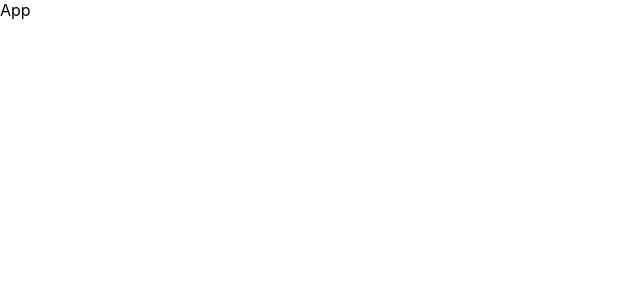
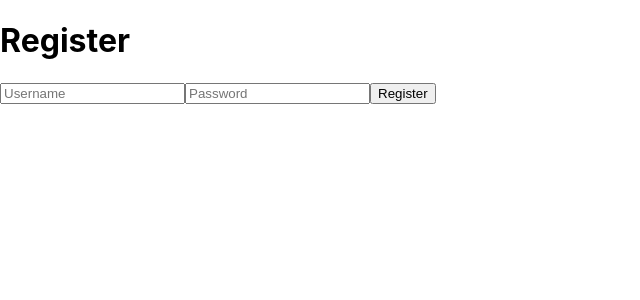
Before and after one commit to KumarShresth7/Blog-App, a React (Create React App) app in the folder client/: page /register in a window 1280 px wide. Shown: the top 300 px of the page, without its empty margins (0-640 px from the left). Built offline with nearby package versions, Linux system fonts and the light colour scheme.

Commit message:
server fixed + routes created

```diff
--- a/client/package.json
+++ b/client/package.json
@@ -6,6 +6,7 @@
     "axios": "^1.7.2",
     "react": "^18.3.1",
     "react-dom": "^18.3.1",
+    "react-router-dom": "^6.24.0",
     "react-scripts": "5.0.1"
   },
   "scripts": {
--- a/client/src/App.js
+++ b/client/src/App.js
@@ -1,8 +1,28 @@
-import React from 'react'
+import React, { useEffect, useState } from 'react'
+import { BrowserRouter as Router, Route, Routes, Navigate } from 'react-router-dom'
+import BlogList from './components/BlogList'
+import NewPost from './components/NewPost'
+import Login from './pages/Login'
+import Register from './pages/Register'
 
 const App = () => {
+  const [token, setToken] = useState(localStorage.getItem('token'))
+
+  useEffect(() => {
+    const token = localStorage.getItem('token')
+    if (token)
+      setToken(token)
+  }, [])
+
   return (
-    <div>App</div>
+    <Router>
+      <Routes>
+        <Route path="/" element={<BlogList />} />
+        <Route path="/new" element={token ? <NewPost token={token} /> : <Navigate to="/login" />} />
+        <Route path="/login" element={<Login setToken={setToken} />} />
+        <Route path="/register" element={<Register setToken={setToken} />} />
+      </Routes>
+    </Router>
   )
 }
 
--- /dev/null
+++ b/client/src/components/BlogList.js
@@ -0,0 +1,9 @@
+import React from 'react'
+
+const BlogList = () => {
+  return (
+    <div>BlogList</div>
+  )
+}
+
+export default BlogList
--- /dev/null
+++ b/client/src/components/NewPost.js
@@ -0,0 +1,9 @@
+import React from 'react'
+
+const NewPost = () => {
+  return (
+    <div>NewPost</div>
+  )
+}
+
+export default NewPost
--- /dev/null
+++ b/client/src/pages/Login.js
@@ -0,0 +1,39 @@
+import React, { useState } from 'react';
+import axios from 'axios';
+
+const Login = ({ setToken }) => {
+  const [username, setUsername] = useState('');
+  const [password, setPassword] = useState('');
+
+  const handleSubmit = async (e) => {
+    e.preventDefault();
+    try {
+      const response = await axios.post('http://localhost:5000/auth/login', { username, password });
+      setToken(response.data.token);
+      localStorage.setItem('token', response.data.token);
+    } catch (error) {
+      console.error('Invalid credentials', error);
+    }
+  };
+
+  return (
+    <form onSubmit={handleSubmit}>
+      <h1>Login</h1>
+      <input
+        type="text"
+        value={username}
+        onChange={(e) => setUsername(e.target.value)}
+        placeholder="Username"
+      />
+      <input
+        type="password"
+        value={password}
+        onChange={(e) => setPassword(e.target.value)}
+        placeholder="Password"
+      />
+      <button type="submit">Login</button>
+    </form>
+  );
+};
+
+export default Login;
--- /dev/null
+++ b/client/src/pages/Register.js
@@ -0,0 +1,39 @@
+import React, { useState } from 'react';
+import axios from 'axios';
+
+const Register = ({ setToken }) => {
+  const [username, setUsername] = useState('');
+  const [password, setPassword] = useState('');
+
+  const handleSubmit = async (e) => {
+    e.preventDefault();
+    try {
+      const response = await axios.post('http://localhost:5000/auth/register', { username, password });
+      setToken(response.data.token);
+      localStorage.setItem('token', response.data.token);
+    } catch (error) {
+      console.error('Registration error', error);
+    }
+  };
+
+  return (
+    <form onSubmit={handleSubmit}>
+      <h1>Register</h1>
+      <input
+        type="text"
+        value={username}
+        onChange={(e) => setUsername(e.target.value)}
+        placeholder="Username"
+      />
+      <input
+        type="password"
+        value={password}
+        onChange={(e) => setPassword(e.target.value)}
+        placeholder="Password"
+      />
+      <button type="submit">Register</button>
+    </form>
+  );
+};
+
+export default Register;
```
Also changed, not shown: 2 other files (tests, documents, lock files or other folders).
